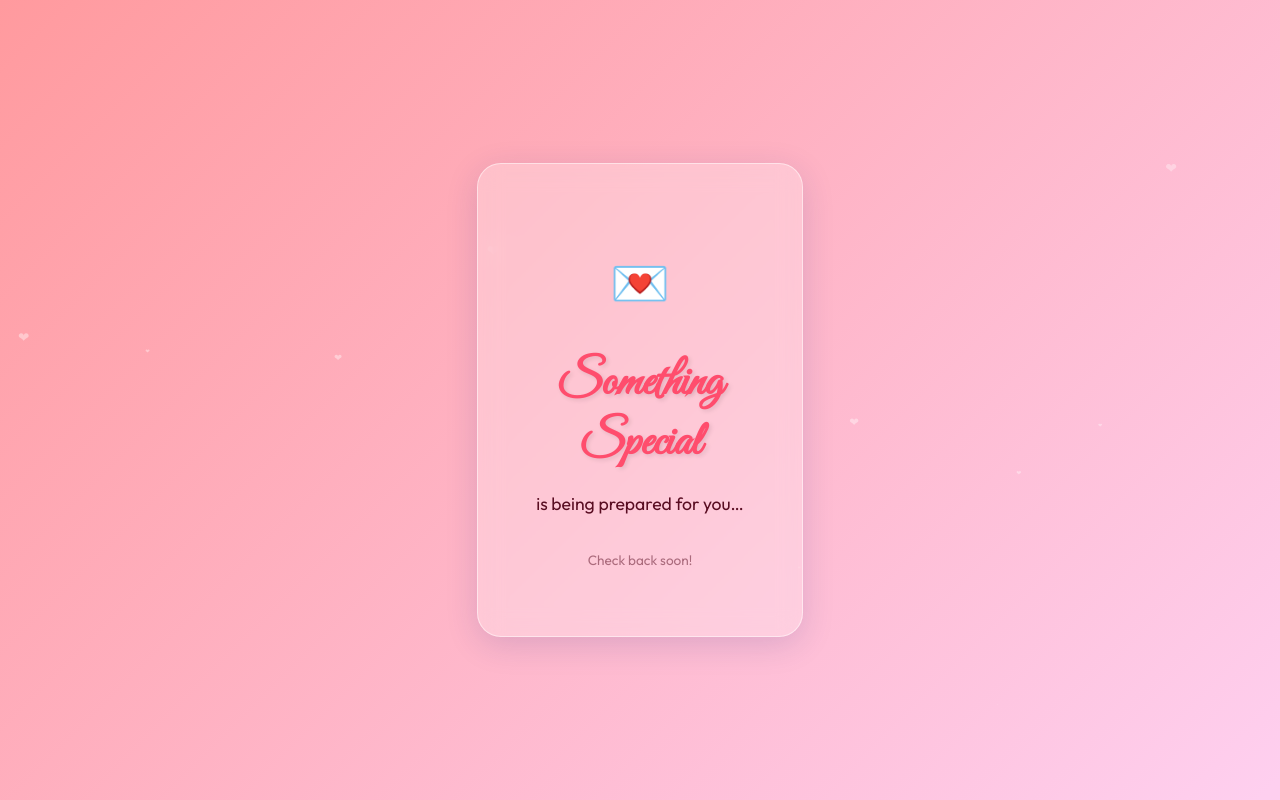
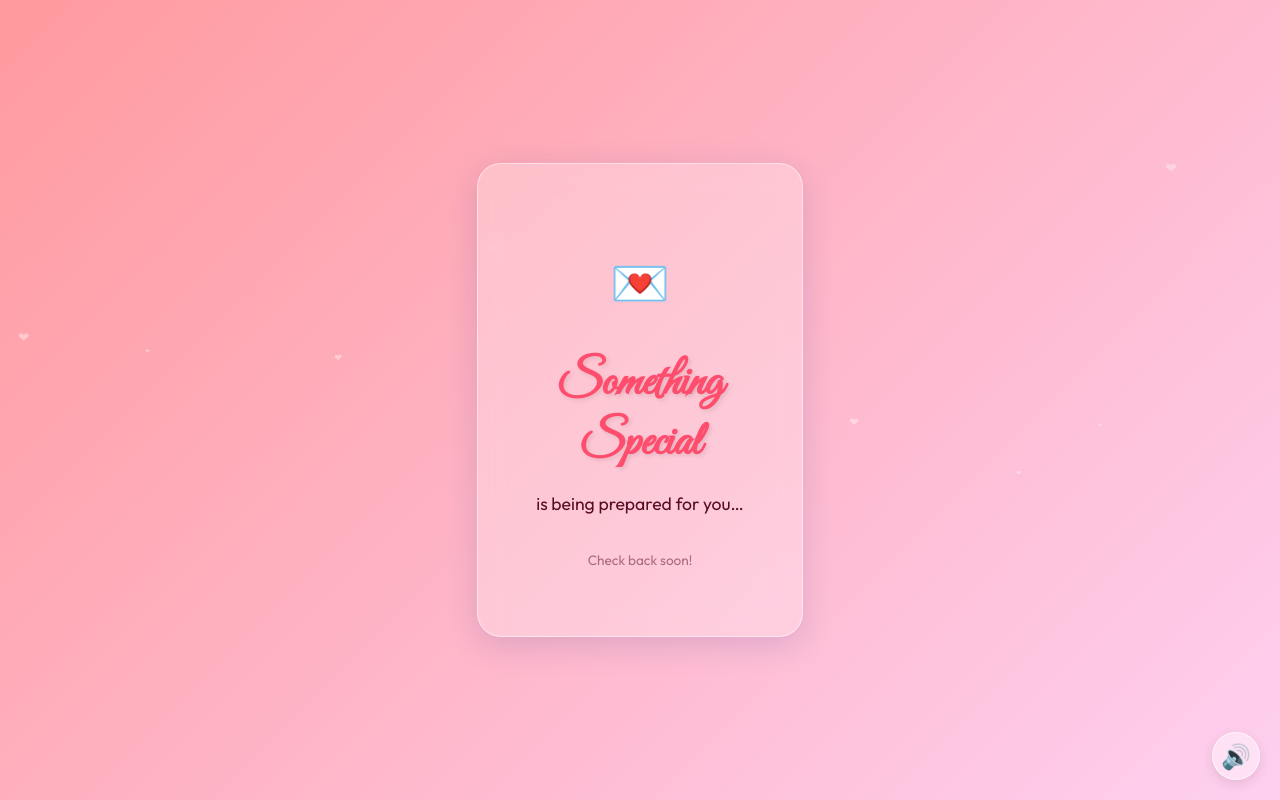
Before and after one commit to travis873/valentines-captcha, a React (Vite) app: page / in a window 1280 px wide. Built offline with nearby package versions, Linux system fonts and the light colour scheme; no server answers.

Commit message:
Add romantic background music

```diff
--- a/src/App.jsx
+++ b/src/App.jsx
@@ -1,4 +1,4 @@
-import { useState, useEffect } from 'react'
+import { useState, useEffect, useRef } from 'react'
 import Admin from './components/Admin'
 import Captcha from './components/Captcha'
 import Success from './components/Success'
@@ -35,8 +35,69 @@ function App() {
     }
   }, [isAdmin])
 
+  // ── Music Player ──────────────────────────────
+  const [playing, setPlaying] = useState(false)
+  const audioRef = useRef(null)
+
+  useEffect(() => {
+    const audio = audioRef.current
+    if (!audio) return
+
+    // Try to autoplay on load (might be blocked)
+    const playPromise = audio.play()
+    if (playPromise !== undefined) {
+      playPromise
+        .then(() => setPlaying(true))
+        .catch(() => {
+          // Auto-play was prevented.
+          // We can show a UI element to let the user manually start playback.
+          console.log('Autoplay prevented')
+        })
+    }
+
+    // Also play on first click anywhere
+    const startAudio = () => {
+      if (audio.paused) {
+        audio.play()
+          .then(() => setPlaying(true))
+          .catch(e => console.error("Audio play failed", e))
+      }
+      document.removeEventListener('click', startAudio)
+    }
+    document.addEventListener('click', startAudio)
+
+    return () => document.removeEventListener('click', startAudio)
+  }, [])
+
+  const toggleMusic = (e) => {
+    e.stopPropagation() // Don't trigger the document listener
+    const audio = audioRef.current
+    if (playing) {
+      audio.pause()
+    } else {
+      audio.play()
+    }
+    setPlaying(!playing)
+  }
+
   return (
     <>
+      {/* Background Music */}
+      <audio
+        ref={audioRef}
+        src="https://cdn.pixabay.com/audio/2022/03/24/audio_0172ccc053.mp3"
+        loop
+        volume={0.4}
+      />
+
+      <button
+        className="music-toggle"
+        onClick={toggleMusic}
+        title={playing ? "Pause Music" : "Play Music"}
+      >
+        {playing ? '🔊' : '🔈'}
+      </button>
+
       <div className="bg-hearts">
         {hearts.map((h) => (
           <div
--- a/src/index.css
+++ b/src/index.css
@@ -142,3 +142,30 @@ button:disabled {
     opacity: 0;
   }
 }
+
+/* ── Music Toggle ────────────────────────────── */
+.music-toggle {
+  position: fixed;
+  bottom: 20px;
+  right: 20px;
+  z-index: 100;
+  width: 48px;
+  height: 48px;
+  border-radius: 50%;
+  padding: 0;
+  display: flex;
+  align-items: center;
+  justify-content: center;
+  font-size: 1.5rem;
+  background: rgba(255, 255, 255, 0.4);
+  backdrop-filter: blur(8px);
+  -webkit-backdrop-filter: blur(8px);
+  border: 1px solid rgba(255, 255, 255, 0.6);
+  box-shadow: 0 4px 12px rgba(0, 0, 0, 0.1);
+  color: #333;
+}
+
+.music-toggle:hover {
+  transform: scale(1.1);
+  background: rgba(255, 255, 255, 0.6);
+}
```
